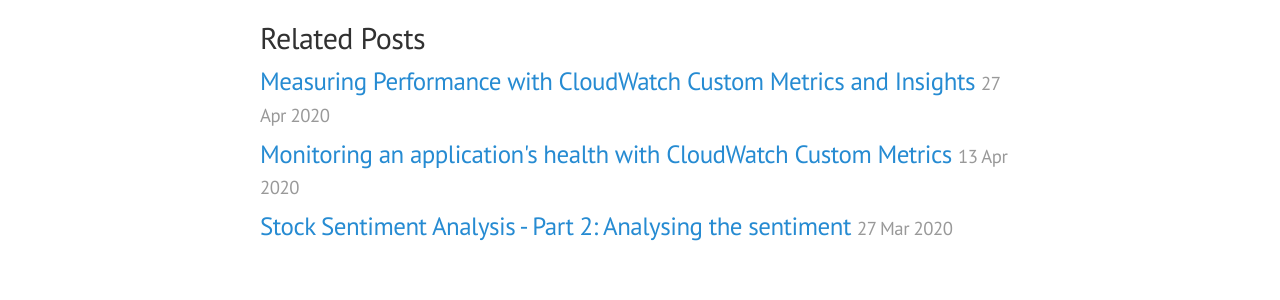
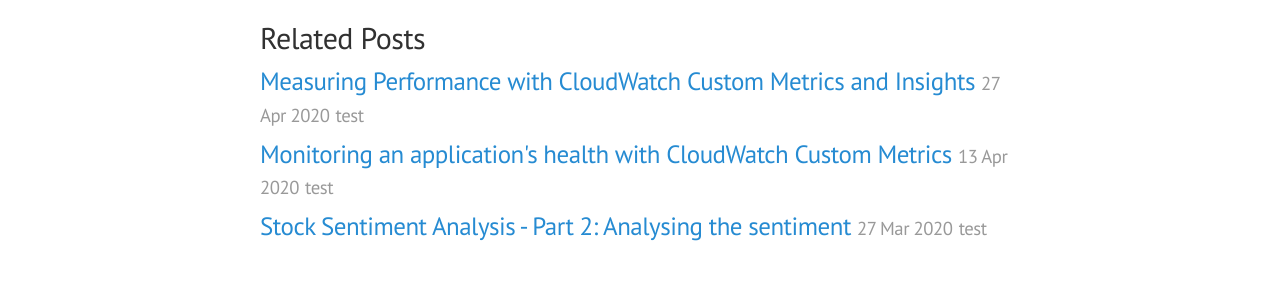
Before and after one commit to bahrmichael/bahrmichael.github.io, a Jekyll site: the page built from _posts/2019-05-29-ddb-ttl-analysis.md, in a window 1280 px wide. Shown: the part 2017-2317 px from the top of the page. Built offline with Jekyll 4.4.1, drawn with Linux system fonts in a browser that asks for light colours; Markdown is read by kramdown in place of the engine named in the settings; comment, search, counter and statistics services are not loaded.

Commit message:
More debugging

```diff
--- a/_layouts/post.html
+++ b/_layouts/post.html
@@ -3,7 +3,7 @@
 ---
 
 <div class="post">
-  <h1 class="post-title" style="background: url({{ page.backgroundUrl }}) 0; background-size: cover; min-height: 10rem; position:relative;">{{ page.title }}</h1>
+  <h1 class="post-title" style="background: url({{page.backgroundUrl}}) 0; background-size: cover; min-height: 10rem; position:relative;">{{ page.title }}</h1>
   <span class="post-date">{{ page.date | date_to_string }}</span>
   <span class="post-date">{{page.backgroundUrl}}</span>
   {{ content }}
@@ -18,6 +18,7 @@
           <a href="{{ post.url }}">
             {{ post.title }}
             <small>{{ post.date | date_to_string }}</small>
+            <small>test</small>
           </a>
         </h3>
       </li>
@@ -30,8 +31,8 @@
     let c = p.children;
     if (c && c[0] && c[0].tagName && c[0].tagName == 'IMG' && c[0].width > c[0].height * 3) {
       p.style.maxWidth = '56rem';
-      p.style.marginLeft = 'auto';
-      p.style.marginRight = 'auto';
+      p.style['margin-left'] = 'auto';
+      p.style['margin-right'] = 'auto';
     }
   });
 </script>
```
